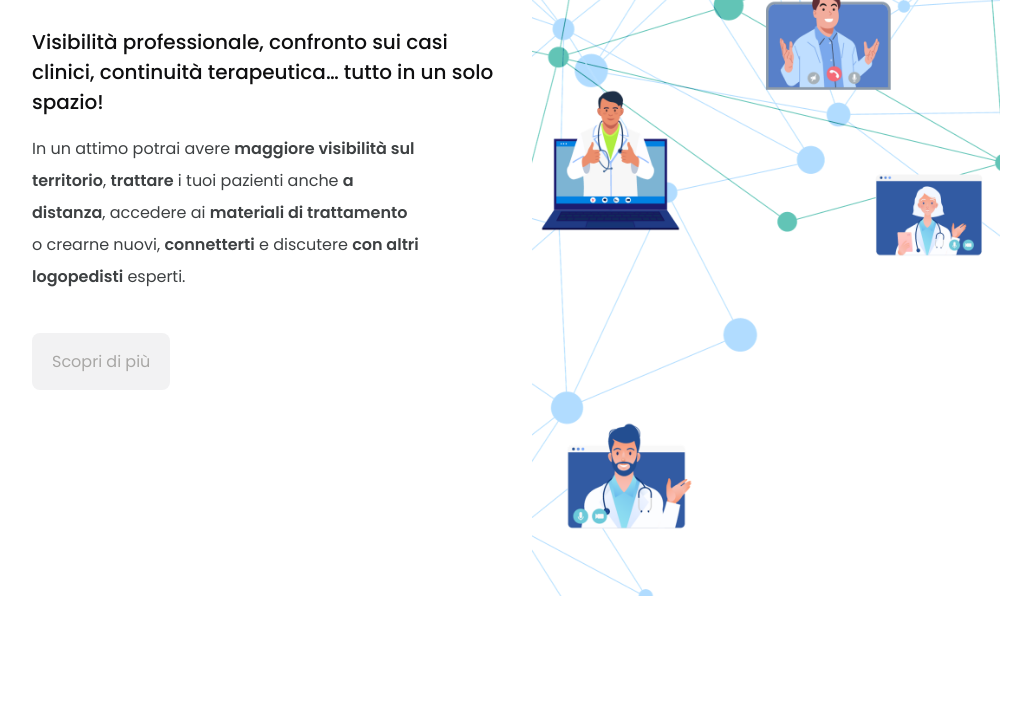
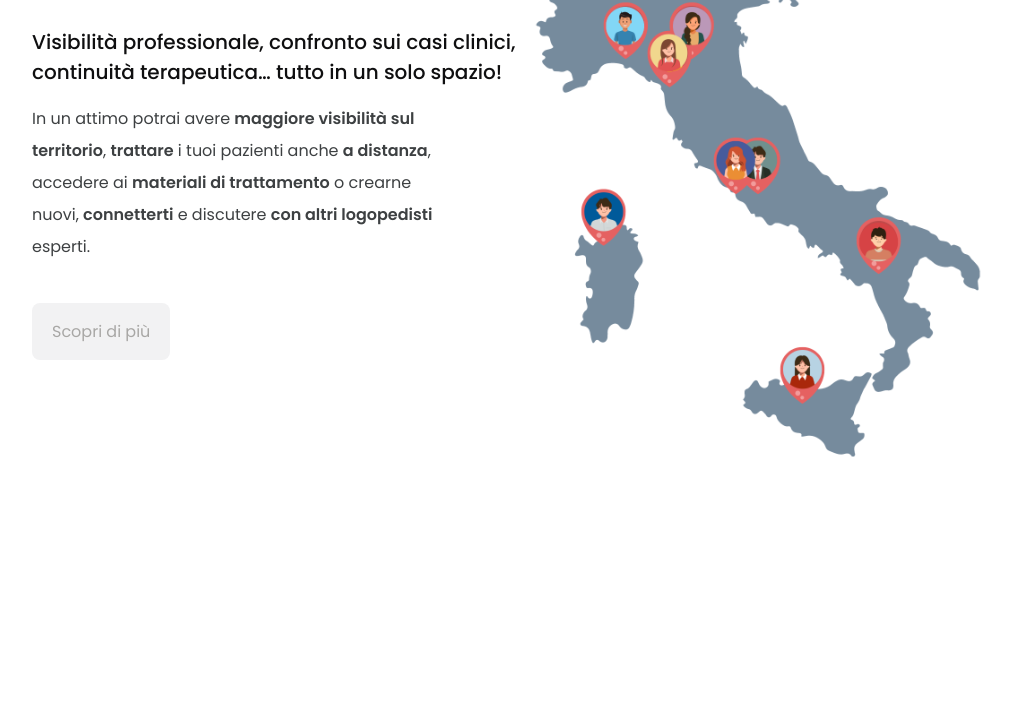
Before and after one commit to spiccizi/spiccizi.github.io, a plain HTML site: page index.html in a window 1280 px wide. Shown: the part 332-1060 px from the top of the page, without its empty margins (124-1155 px from the left). Drawn offline with nearby package versions, Linux system fonts and the light colour scheme; a script that the page names is missing.

Commit message:
Update desktop view of home image

```diff
--- a/assets/css/styles.css
+++ b/assets/css/styles.css
@@ -239,11 +239,14 @@ img {
 
 /*=============== HOME ===============*/
 .home__img {
-    min-width: 300px;
-    right: 1.5rem;
+    width: 100%;
+    height: 100%;
+    object-fit: cover;
 }
 
 .home__data {
+    position: relative;
+    z-index: 2;
     padding-top: 5rem;
 }
 
@@ -673,8 +676,7 @@ img {
 /* For medium devices */
 @media screen and (min-width: 576px) {
     .home__container {
-        grid-template-columns: .8fr 1fr;
-        gap: 2rem;
+        grid-template-columns: .8fr 2fr;
     }
 
     .home__data {
--- a/index.html
+++ b/index.html
@@ -106,13 +106,7 @@
                     </a>
                 </div>
             </div>
-            <div>
-                <picture>
-                    <source media="(max-width: 575px)" srcset="assets/img/se-home-h.png">
-                    <source media="(min-width: 576px)" srcset="assets/img/se-home-v.png">
-                    <img alt="Network di medici" class="home__img" src="assets/img/se-home-v.png">
-                </picture>
-            </div>
+            <img alt="Network di medici" class="home__img" src="assets/img/italia.png">
         </div>
     </section>
 
```
Also changed, not shown: assets/img/italia.png (added).
